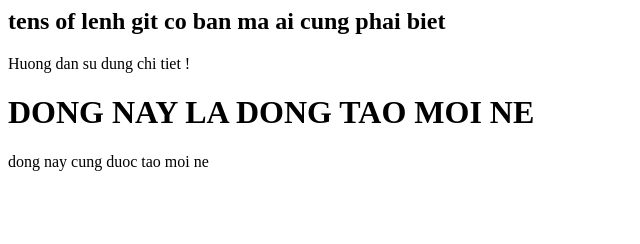
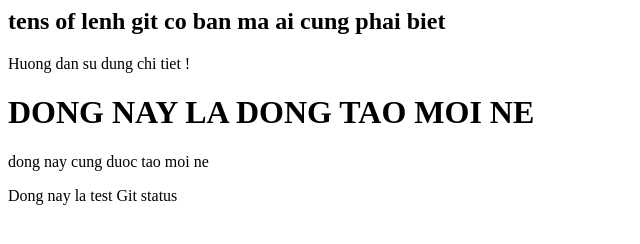
Before and after one commit to KienKey/Github-Toto, a plain HTML site: page index.html in a window 1280 px wide. Shown: the whole page, without its empty margins (0-640 px from the left). Drawn offline with Linux system fonts and the light colour scheme.

Commit message:
update mot dong span

```diff
--- a/index.html
+++ b/index.html
@@ -9,5 +9,7 @@
     <p> Huong dan su dung chi tiet !</p>
     <h1>DONG NAY LA DONG TAO MOI NE</h1>
     <P>dong nay cung duoc tao moi ne</P>
+    <span>Dong nay la test Git status</span>
+
 </body>
 </html>
```
